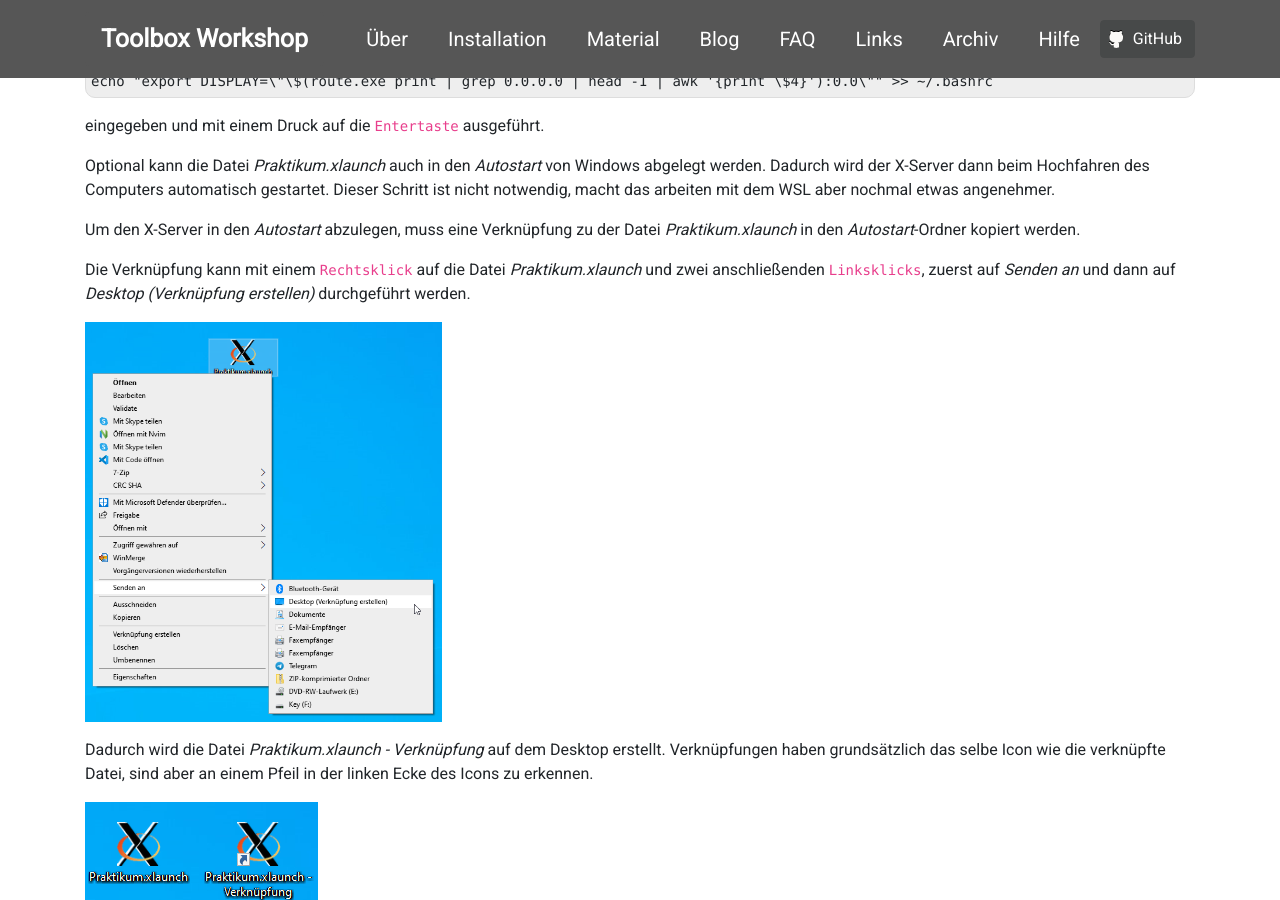
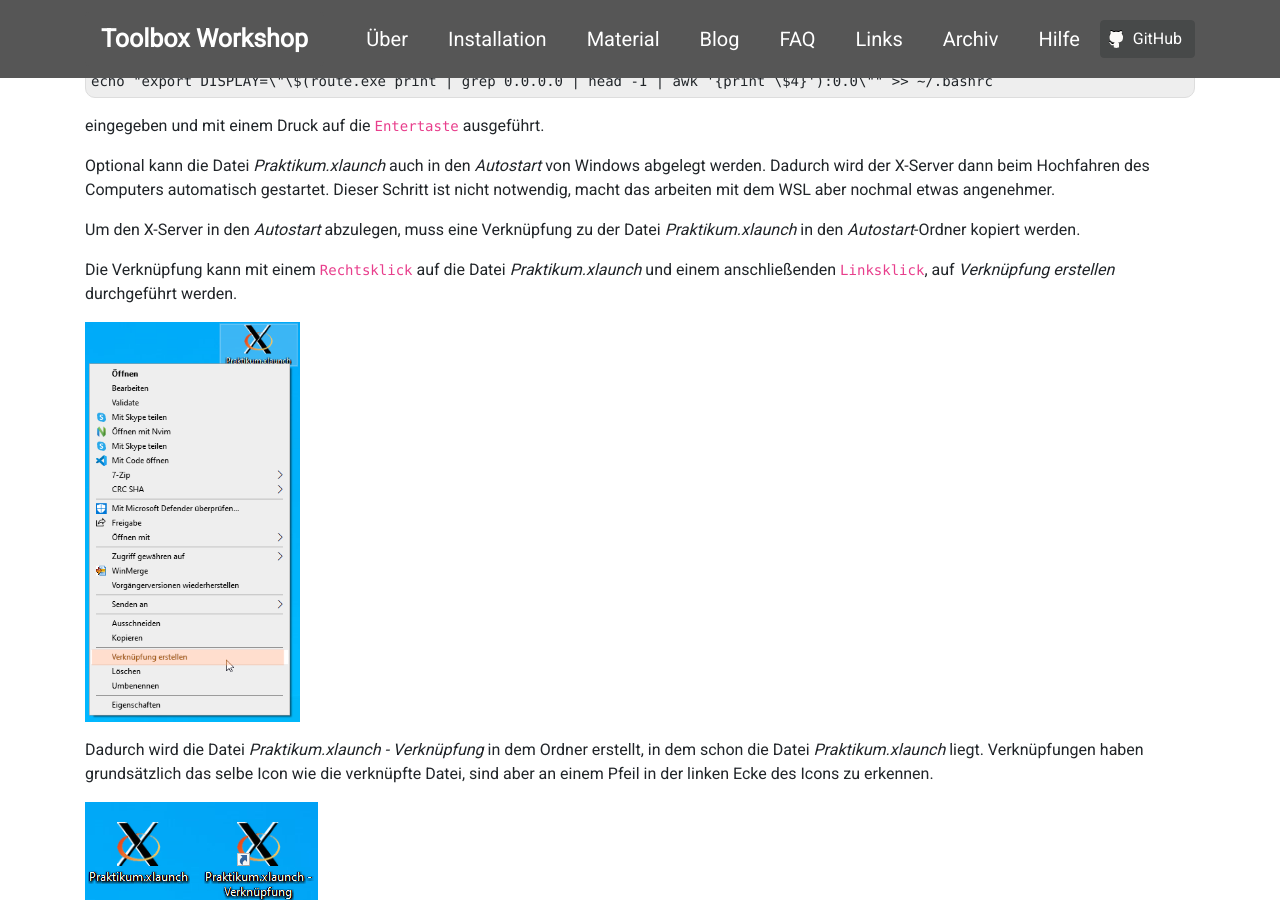
Before and after one commit to pep-dortmund/homepage-toolbox, a Jekyll site: the page built from install/windows.md, in a window 1280 px wide and 900 px high, scrolled down 21482 px. Built offline with Jekyll 4.4.1, drawn with Linux system fonts in a browser that asks for light colours; nearby versions of some CDN libraries.

Commit message:
Remove a 'click' from the instructions

```diff
--- a/install/windows.md
+++ b/install/windows.md
@@ -405,13 +405,13 @@ Dieser Schritt ist nicht notwendig, macht das arbeiten mit dem WSL aber nochmal
 Um den X-Server in den _Autostart_ abzulegen, muss eine Verknüpfung zu der Datei _Praktikum.xlaunch_
 in den _Autostart_-Ordner kopiert werden.
 
-Die Verknüpfung kann mit einem `Rechtsklick` auf die Datei _Praktikum.xlaunch_ und  zwei anschließenden `Linksklicks`,
-zuerst auf _Senden an_ und dann auf _Desktop (Verknüpfung erstellen)_ durchgeführt werden.
+Die Verknüpfung kann mit einem `Rechtsklick` auf die Datei _Praktikum.xlaunch_ und einem anschließenden `Linksklick`,
+auf _Verknüpfung erstellen_ durchgeführt werden.
 
 <img alt="" src="/img/xserver/xserver-16.png" class="screenshot" />
 
-Dadurch wird die Datei _Praktikum.xlaunch - Verknüpfung_ auf dem Desktop erstellt. Verknüpfungen haben
-grundsätzlich das selbe Icon wie die verknüpfte Datei, sind aber an einem Pfeil in der linken Ecke des Icons zu erkennen.
+Dadurch wird die Datei _Praktikum.xlaunch - Verknüpfung_ in dem Ordner erstellt, in dem schon die Datei _Praktikum.xlaunch_ liegt.
+Verknüpfungen haben grundsätzlich das selbe Icon wie die verknüpfte Datei, sind aber an einem Pfeil in der linken Ecke des Icons zu erkennen.
 
 <img alt="" src="/img/xserver/xserver-17.png" class="screenshot" />
 
```
Also changed, not shown: img/xserver/xserver-16.png.
